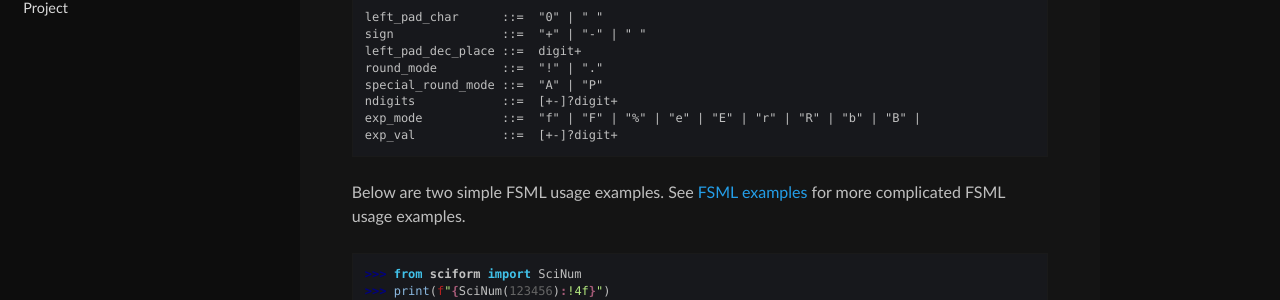
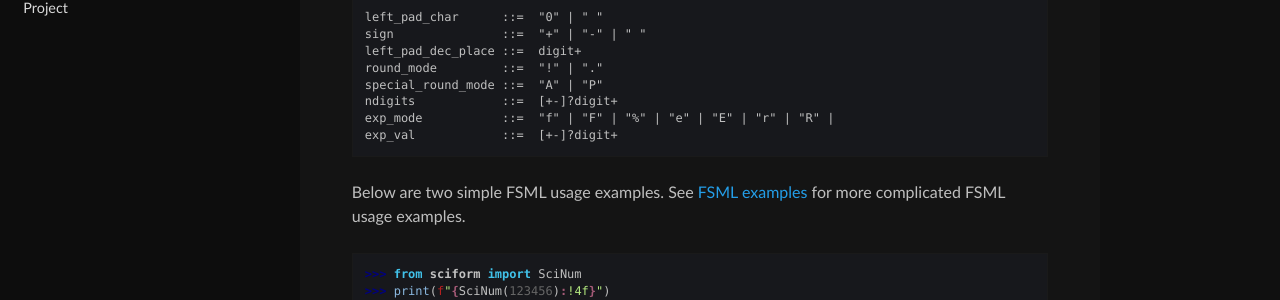
Before and after one commit to jagerber48/sciform, a Sphinx documentation site: the page built from docs/source/fsml.rst, in a window 1280 px wide and 900 px high. Shown: the part 401-701 px from the top of the window. Built offline with Sphinx 7.4.7 and the Read the Docs theme 3.1.0, drawn with Linux system fonts in a browser that asks for light colours; some of the changed text lies outside the part shown.

```diff
--- a/docs/source/fsml.rst
+++ b/docs/source/fsml.rst
@@ -26,7 +26,7 @@ The :mod:`sciform` format specification mini-language is given by::
     round_mode         ::=  "!" | "."
     special_round_mode ::=  "A" | "P"
     ndigits            ::=  [+-]?digit+
-    exp_mode           ::=  "f" | "F" | "%" | "e" | "E" | "r" | "R" | "b" | "B" |
+    exp_mode           ::=  "f" | "F" | "%" | "e" | "E" | "r" | "R" |
     exp_val            ::=  [+-]?digit+
 
 Below are two simple FSML usage examples.
```
